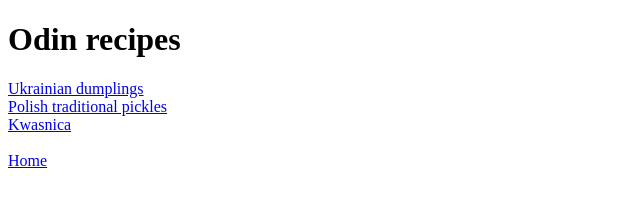
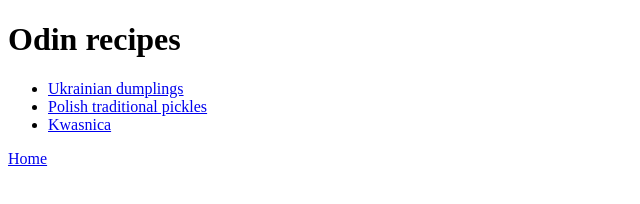
Before and after one commit to MaciejGraczykowski/odin-recipes, a plain HTML site: page index.html in a window 1280 px wide. Shown: the whole page, without its empty margins (0-640 px from the left). Drawn offline with Linux system fonts and the light colour scheme.

Commit message:
Changed links to UL in index.html

```diff
--- a/index.html
+++ b/index.html
@@ -7,9 +7,12 @@
 </head>
 <body>
     <h1>Odin recipes</h1>
-    <a href="recipes/recipe1.html">Ukrainian dumplings</a> </br>
-    <a href="recipes/recipe2.html">Polish traditional pickles</a></br>
-    <a href="recipes/recipe3.html">Kwasnica</a><br><br>
+    <ul>
+        <li><a href="recipes/recipe1.html">Ukrainian dumplings</a> </li>
+        <li><a href="recipes/recipe2.html">Polish traditional pickles</a></li>
+        <li><a href="recipes/recipe3.html">Kwasnica</a></li>
+     </ul>
+
     <a href="../index.html">Home</a>
 
 </body>
```
